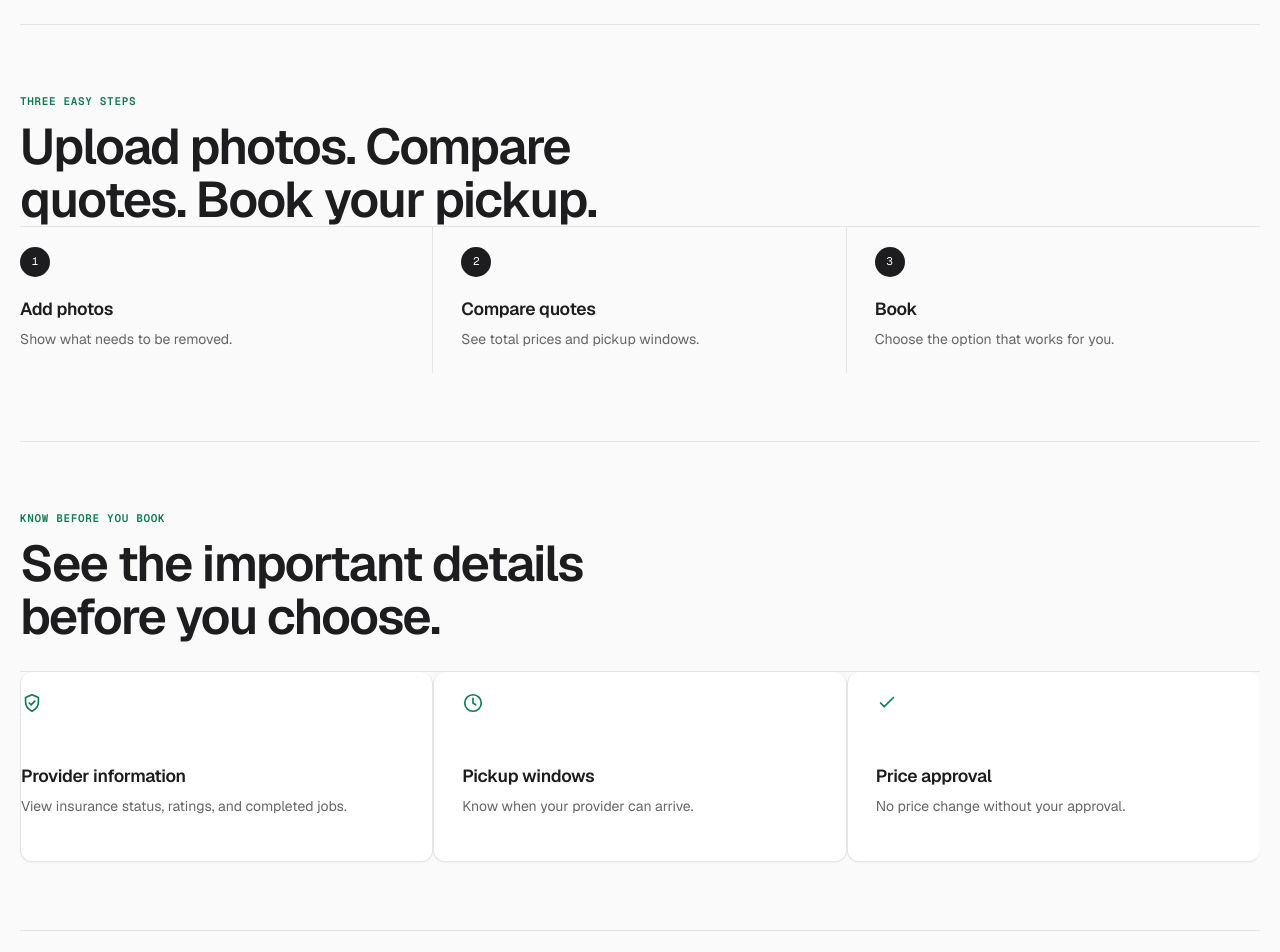
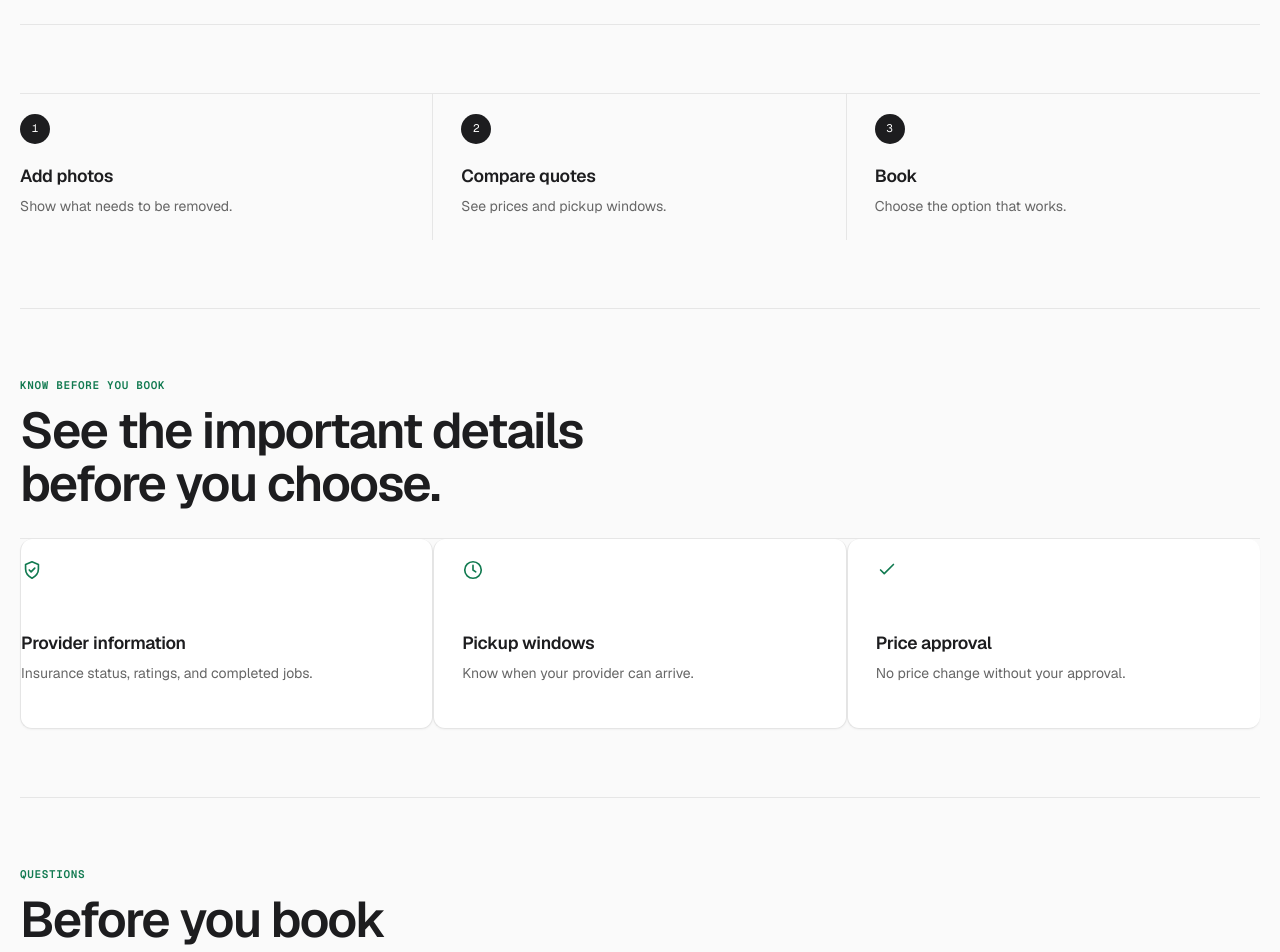
Before and after one commit to skinyanjui/junk-removal-booking, a Next.js app: page / in a window 1280 px wide. Shown: the part 980-1932 px from the top of the page. Built offline with nearby package versions, Linux system fonts and the light colour scheme.

Commit message:
Remove duplicate step header copy

```diff
--- a/app/page.tsx
+++ b/app/page.tsx
@@ -28,34 +28,32 @@ export default function HomePage() {
       <div id="booking"><BookingExperience /></div>
 
       <section className="shell service-section" id="services">
-        <div className="section-intro">
+        <div className="section-intro compact-section-intro">
           <div><p className="eyebrow">Common pickups</p><h2>Junk removal for homes, rentals, and businesses.</h2></div>
-          <p>Upload photos and add the pickup details. No long checklist required.</p>
         </div>
         <div className="service-chips">{services.map((service) => <span key={service}>{service}</span>)}</div>
       </section>
 
-      <section className="shell how-section" id="how">
-        <p className="eyebrow">Three easy steps</p>
-        <h2>Upload photos. Compare quotes. Book your pickup.</h2>
-        <div className="how-grid">
-          <article><i>1</i><h3>Add photos</h3><p>Show what needs to be removed.</p></article>
-          <article><i>2</i><h3>Compare quotes</h3><p>See total prices and pickup windows.</p></article>
-          <article><i>3</i><h3>Book</h3><p>Choose the option that works for you.</p></article>
+      <section className="shell how-section compact-how-section" id="how" aria-labelledby="how-title">
+        <h2 className="sr-only" id="how-title">How it works</h2>
+        <div className="how-grid compact-step-grid">
+          <article><i>1</i><div><h3>Add photos</h3><p>Show what needs to be removed.</p></div></article>
+          <article><i>2</i><div><h3>Compare quotes</h3><p>See prices and pickup windows.</p></div></article>
+          <article><i>3</i><div><h3>Book</h3><p>Choose the option that works.</p></div></article>
         </div>
       </section>
 
       <section className="shell trust-section" id="trust">
         <div><p className="eyebrow">Know before you book</p><h2>See the important details before you choose.</h2></div>
-        <div className="trust-grid">
-          <article><ShieldCheckIcon /><h3>Provider information</h3><p>View insurance status, ratings, and completed jobs.</p></article>
-          <article><ClockIcon /><h3>Pickup windows</h3><p>Know when your provider can arrive.</p></article>
-          <article><CheckIcon /><h3>Price approval</h3><p>No price change without your approval.</p></article>
+        <div className="trust-grid compact-trust-grid">
+          <article><ShieldCheckIcon /><div><h3>Provider information</h3><p>Insurance status, ratings, and completed jobs.</p></div></article>
+          <article><ClockIcon /><div><h3>Pickup windows</h3><p>Know when your provider can arrive.</p></div></article>
+          <article><CheckIcon /><div><h3>Price approval</h3><p>No price change without your approval.</p></div></article>
         </div>
       </section>
 
       <section className="shell faq-section">
-        <div className="section-intro"><div><p className="eyebrow">Questions</p><h2>A few things to know before you book.</h2></div></div>
+        <div className="section-intro compact-section-intro"><div><p className="eyebrow">Questions</p><h2>Before you book</h2></div></div>
         <div className="faq-list">{questions.map(([question, answer]) => <details key={question}><summary>{question}</summary><p>{answer}</p></details>)}</div>
       </section>
     </PageShell>
```
